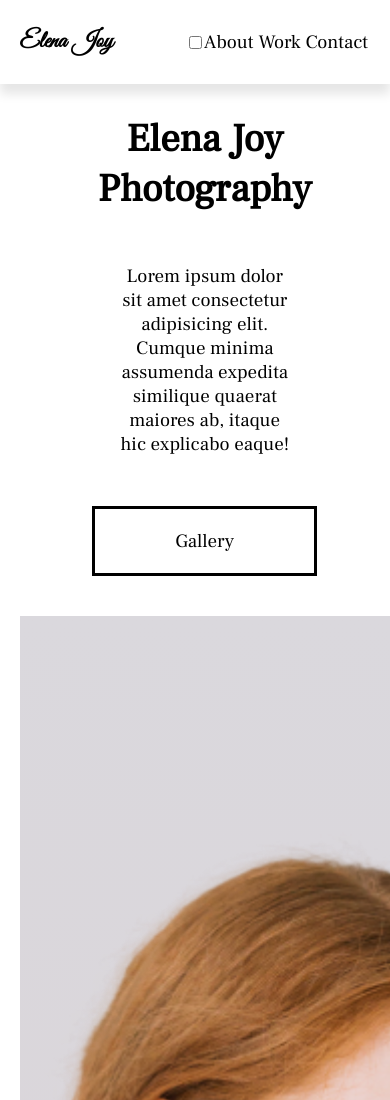
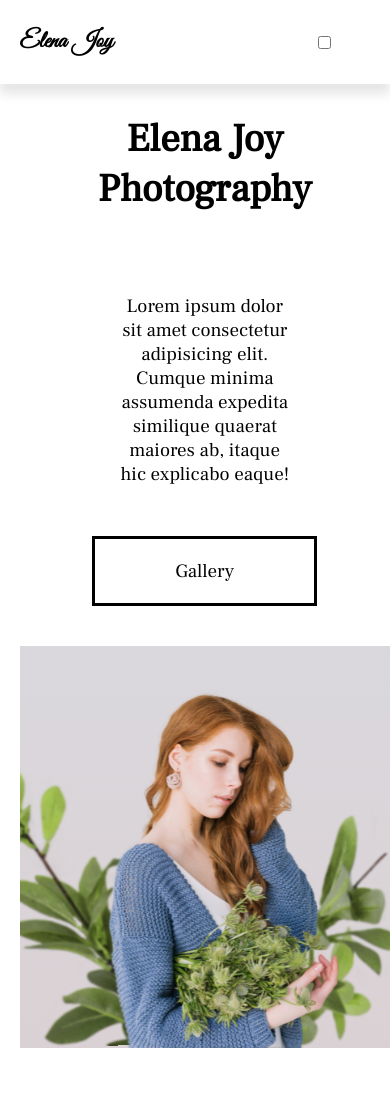
Before and after one commit to MuneebBaig71/Html-and-CSS, a plain HTML site: page Elena Joy/index.html in a window 390 px wide. Shown: the top 1100 px of the page. After the commit the page ends 1048 px from the top, so only its background shows below. Drawn offline with Linux system fonts and the light colour scheme.

Commit message:
Update style.css

```diff
--- a/Elena Joy/style.css
+++ b/Elena Joy/style.css
@@ -66,6 +66,7 @@
 }
 body {
   font-family: "Ruhl", sans-serif;
+  animation: opening 1s ease-in-out;
 }
 h1 {
   font-family: "Vibes", sans-serif;
@@ -109,7 +110,7 @@
   color: var(--gray-text);
 }
 .hero-introduction h2 {
-  padding-top: 3rem;
+  padding: 3rem;
 }
 .hero-introduction a {
   padding: 2rem 8rem;
@@ -118,7 +119,7 @@
 }
 
 .hero-images {
-  flex: 1 1 40rem;
+  flex: 1 1 30rem;
   background: linear-gradient(#dad8dd, #dad1d4);
   position: relative;
   z-index: 1;
@@ -128,3 +129,75 @@
   height: 100%;
   object-fit: cover;
 }
+.plant {
+  position: absolute;
+  bottom: 0;
+  left: -20%;
+  height: 80%;
+  width: 70%;
+  z-index: -1;
+  transform: translateY(10%) rotateZ(-10deg) rotateX(-90deg);
+  animation: plant-entrance 1.5s ease-in-out 0.5s forwards,
+    plant-shake 2.5s infinite ease-in-out alternate-reverse 2s;
+  transform-origin: bottom;
+}
+.plant2 {
+  left: 40%;
+}
+@keyframes opening {
+  from {
+    opacity: 0;
+  }
+  to {
+    opacity: 1;
+  }
+}
+@keyframes plant-entrance {
+  from {
+    transform: translateY(10%) rotateZ(-10deg) rotateX(-90deg);
+  }
+  to {
+    transform: translateY(0%);
+  }
+}
+@keyframes plant-shake {
+  from {
+    transform: rotateZ(-5deg);
+  }
+  to {
+    transform: rotateZ(0deg);
+  }
+}
+@media screen and (max-width: 800px) {
+  .burger {
+    position: relative;
+    display: block;
+    cursor: pointer;
+  }
+  .burger span {
+    padding: 0.2rem 2rem;
+    background: var(--gray-text);
+    margin: 0.5rem 0rem;
+    display: block;
+    transition: all 0.5s ease;
+  }
+  .nav-links a {
+    color: white;
+    font-size: var(--header3);
+    text-decoration: underline;
+  }
+  .nav-links {
+    background: var(--background-color);
+    width: 100%;
+    height: 100%;
+    position: fixed;
+    top: 0;
+    left: 100%;
+    flex-direction: column;
+    align-items: center;
+    transition: transform 1s ease;
+  }
+  .menu-check{
+
+  }
+}
```
